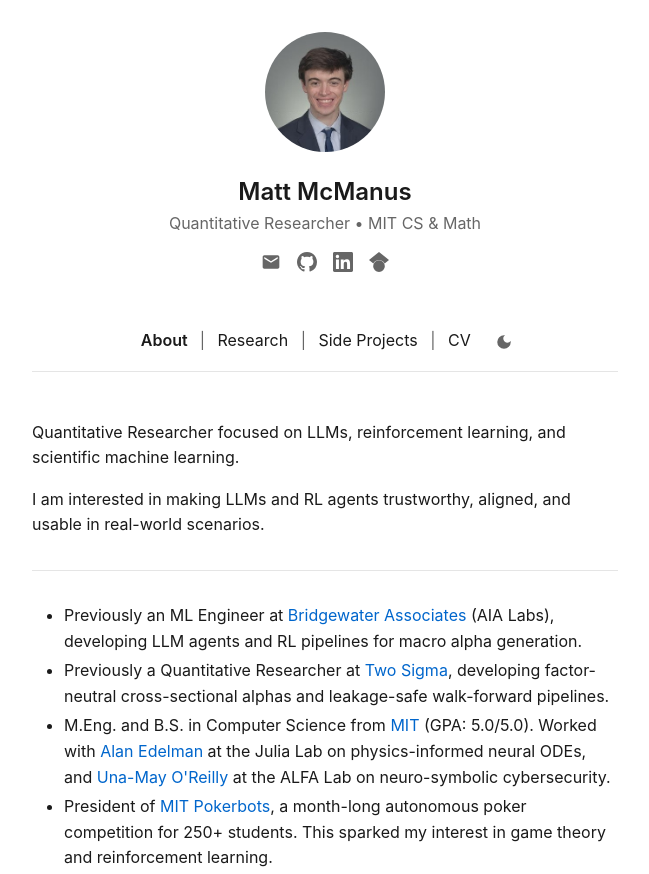
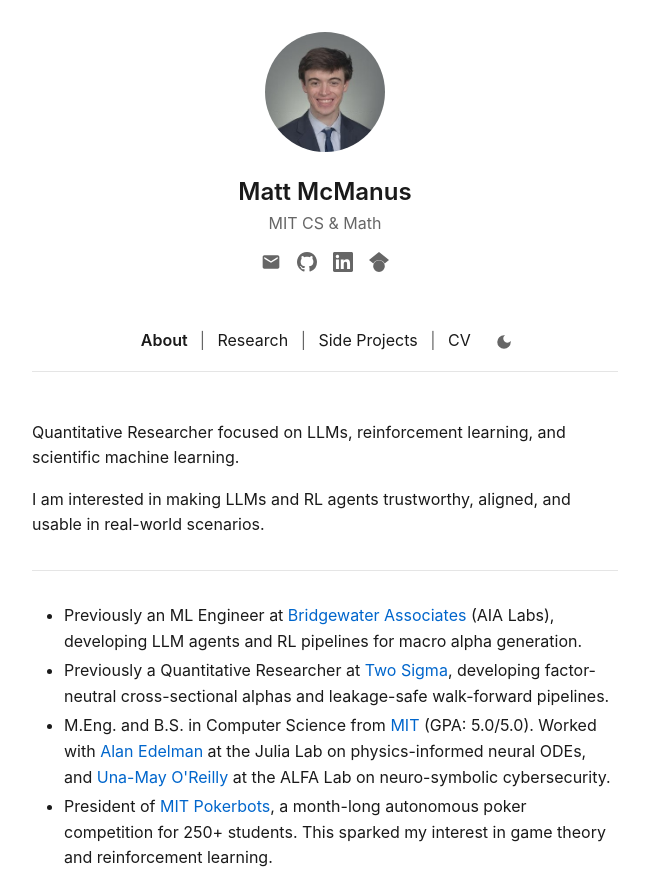
Before and after one commit to mmcmanus1/mmcmanus1.github.io, an Astro site: page / in a window 1280 px wide. Shown: the top 874 px of the page, without its empty margins (315-964 px from the left). Built offline with nearby package versions, Linux system fonts and the light colour scheme; Astro itself is replaced by a stand-in of ours.

Commit message:
Remove 'Quantitative Researcher' from profile tagline

```diff
--- a/src/components/Header.astro
+++ b/src/components/Header.astro
@@ -11,7 +11,7 @@
     height="120"
   />
   <h1 class="profile-name">Matt McManus</h1>
-  <p class="profile-tagline">Quantitative Researcher • MIT CS & Math</p>
+  <p class="profile-tagline">MIT CS & Math</p>
 
   <div class="social-icons">
     <!-- Email -->
```
